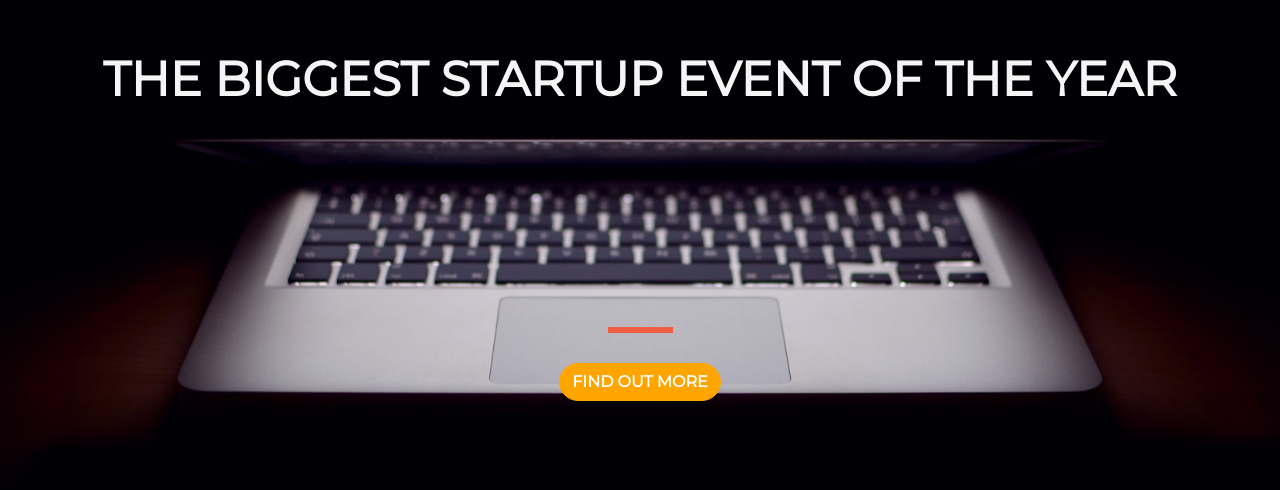
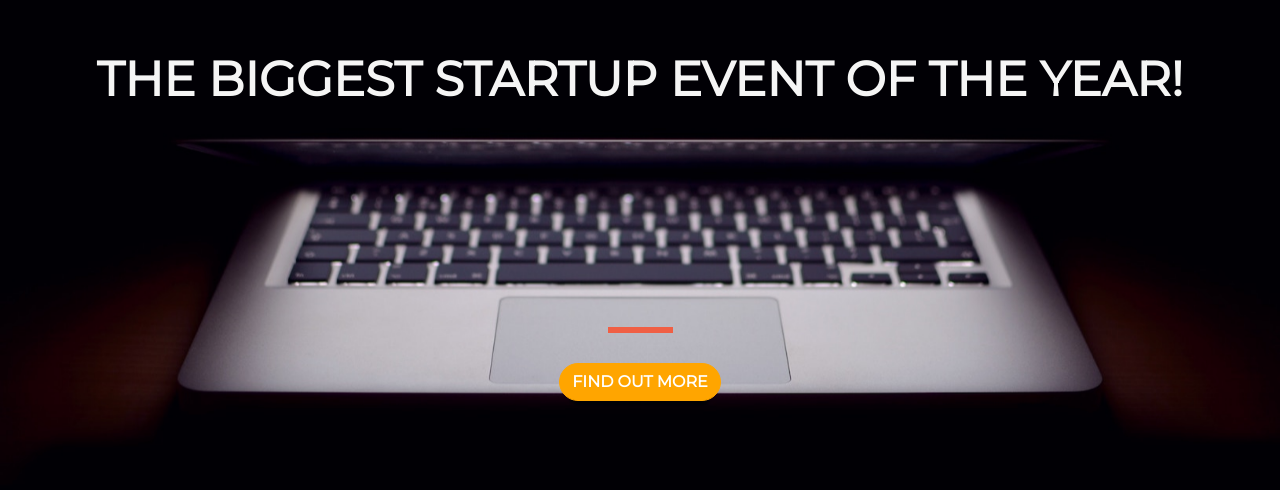
Before and after one commit to ms79481162590/ms79481162590.github.io, a plain HTML site: page index.html in a window 1280 px wide. Shown: the part 174-664 px from the top of the page. Drawn offline with nearby package versions, Linux system fonts and the light colour scheme.

Commit message:
Update index.html

```diff
--- a/index.html
+++ b/index.html
@@ -17,7 +17,7 @@
     <div class="container d-flex align-items-center h-100">
       <div class="row">
         <header class="text-center col-12">
-            <h2 class="text-uppercase"><strong> The Biggest StartUp Event of the Year</strong> </h2>
+            <h2 class="text-uppercase"><strong> The Biggest StartUp Event of the Year!</strong> </h2>
         </header>
         <div class="buffer col-12"></div>
         <section class="text-center col-12">
```
